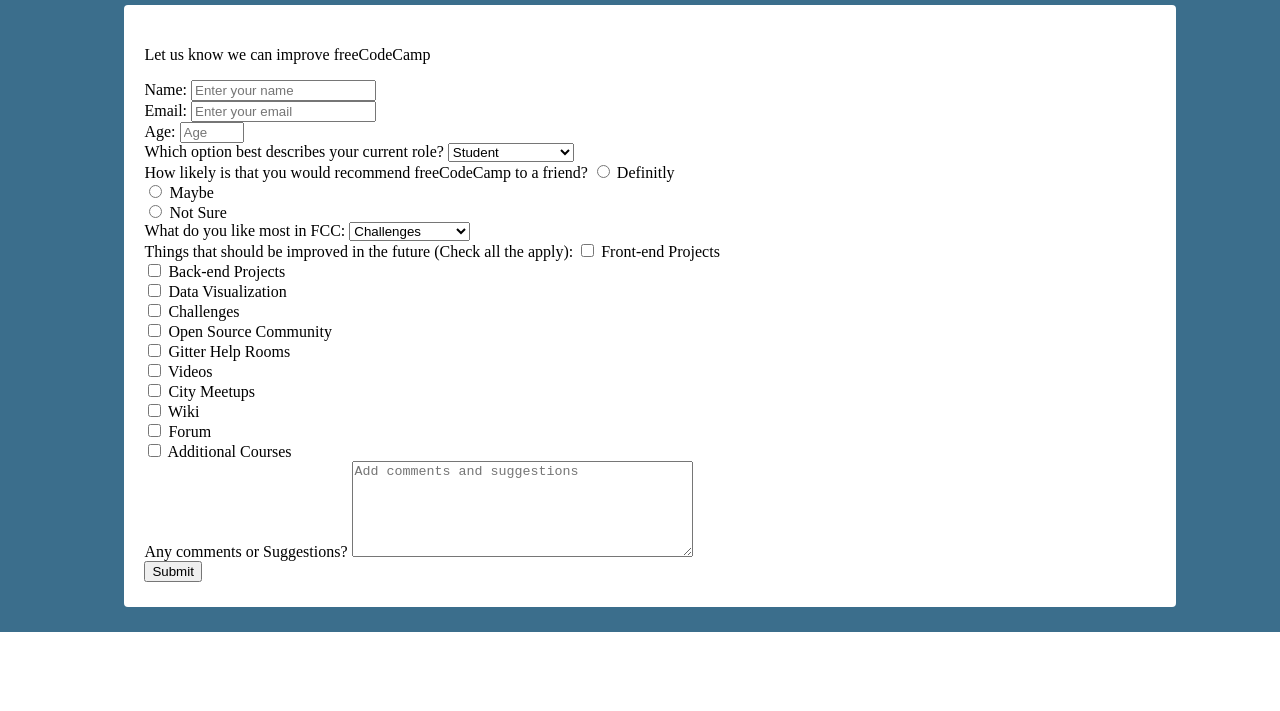
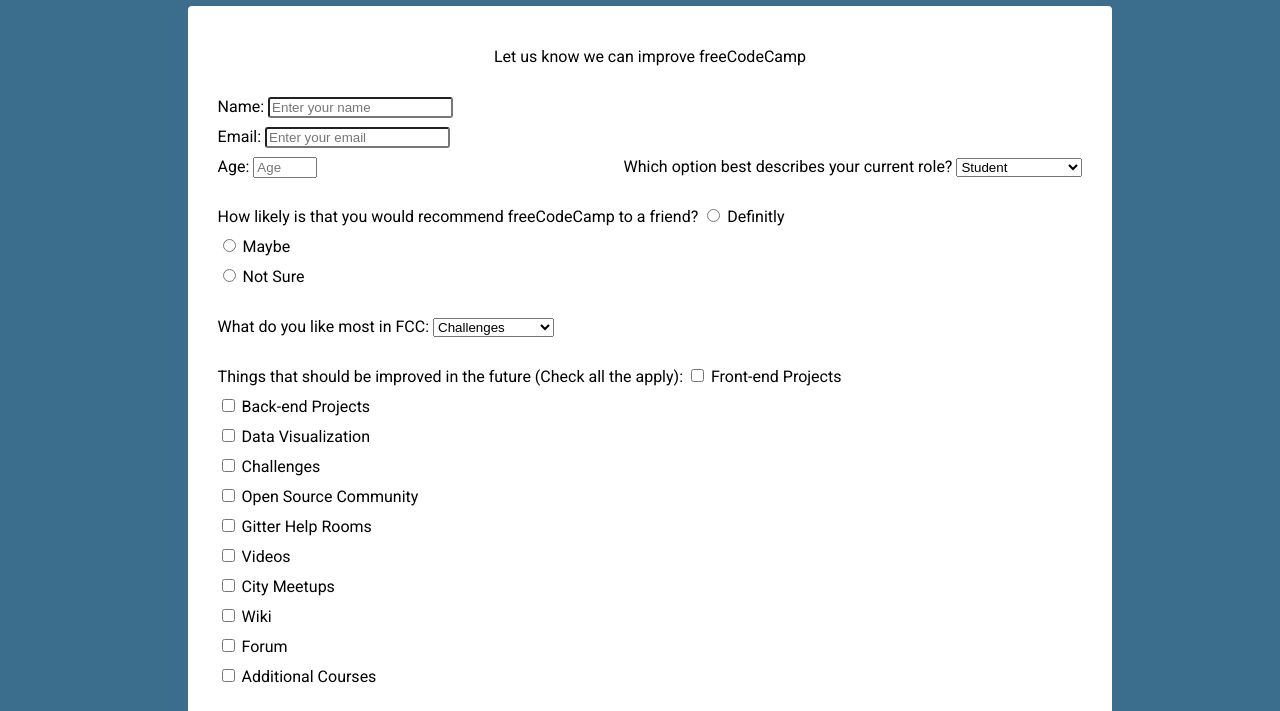
Before and after one commit to ibrahimrahimi/Survey-form, a plain HTML site: page index.html in a window 1280 px wide. Shown: the part 98-809 px from the top of the page. Drawn offline with Linux system fonts and the light colour scheme.

Commit message:
Add some basic style to form

```diff
--- a/css/style.css
+++ b/css/style.css
@@ -1,4 +1,5 @@
 #main {
+    font-family: 'Roboto', sans-serif;
     width: 100%;
     height: 100%;
     background: #3B6E8C;
@@ -12,7 +13,7 @@
 }
 
 #content {
-    width: 80%;
+    width: 70%;
     height: 90%;
     background-color: #FFFFFF;
     margin: 0px auto;
@@ -20,3 +21,28 @@
     padding: 25px 20px;
     border-radius: 4px;
 }
+
+.form-section {
+    margin: 10px 10px;
+    line-height: 30px;
+    display: inline-block;
+}
+
+#description {
+    text-align: center;
+}
+
+#submit {
+    text-align: center;
+}
+
+#name {
+    display: inline;
+    border-radius: 3px;
+
+
+}
+#email {
+    display: inline;
+    border-radius: 3px;
+}
--- a/index.html
+++ b/index.html
@@ -3,6 +3,7 @@
     <head>
         <title>Survey Form</title>
         <link rel="stylesheet" href="css/style.css">
+        <link href="https://fonts.googleapis.com/css?family=Roboto" rel="stylesheet">
     </head>
     <body>
         <div id="main">
@@ -10,12 +11,15 @@
             <div id="content">
                 <p id="description">Let us know we can improve freeCodeCamp</p>
                 <form id="survey-form" action="#">
+                    <div class="form-section">
                         <label id="name-label" for="name">Name: </label>
                         <input type="text" name="name" id="name" placeholder="Enter your name" required> <br>
                         <label id="email-label" for="email">Email: </label>
                         <input type="email" id="email" name="email" placeholder="Enter your email" required> <br>
                         <label id="number-label" for="age">Age: </label>
                         <input type="number" id="number" name="age" placeholder="Age" min="6" max="100"> <br>
+                    </div>
+                    <div class="form-section">
                         <label for="role">Which option best describes your current role? </label>
                         <select name="role" id="dropdown">
                             <option  disabled value="">Select an Option</option>
@@ -24,12 +28,15 @@
                             <option value="full time learner">Full Time Learner</option>
                             <option value="prefer not to say">Prefer Not to Say</option>
                             <option value="other">Other</option>
-                    </select> <br>
+                        </select>
+                    </div>
+                    <div class="form-section">
                         <label for="recommend">How likely is that you would recommend freeCodeCamp to a friend? </label>
                         <input type="radio" name="recommend" value="definitly"> Definitly <br>
                         <input type="radio" name="recommend" value="maybe"> Maybe <br>
                         <input type="radio" name="recommend" value="not sure"> Not Sure
-                     <br>
+                    </div>
+                    <div class="form-section">
                         <label for="like"> What do you like most in FCC: </label>
                         <select name="like" id="dropdown">
                             <option  disabled value="">Select an Option</option>
@@ -37,7 +44,9 @@
                             <option value="projects">Projects</option>
                             <option value="community">Community</option>
                             <option value="open source">Open Source</option>
-                        </select> <br>
+                        </select>
+                    </div>
+                    <div class="form-section">
                         <label for="future">Things that should be improved in the future (Check all the apply): </label>
                         <input type="checkbox" name="future" value="front-end Projects"> Front-end Projects <br>
                         <input type="checkbox" name="future" value="back-end Projects"> Back-end Projects<br>
@@ -49,10 +58,15 @@
                         <input type="checkbox" name="future" value="city meetups" > City Meetups <br>
                         <input type="checkbox" name="future" value="wiki"> Wiki<br>
                         <input type="checkbox" name="future" value="forum"> Forum <br>
-                        <input type="checkbox" name="future" value="additional courses" > Additional Courses<br>
+                        <input type="checkbox" name="future" value="additional courses" > Additional Courses
+                    </div>
+                    <div class="form-section">
                         <label for="additional-element">Any comments or Suggestions? </label>
-                        <textarea name="additional-element" id="additional-element" cols="40" rows="6" placeholder="Add comments and suggestions"></textarea> <br>
+                        <textarea name="additional-element" id="additional-element" cols="40" rows="6" placeholder="Add comments and suggestions"></textarea>
+                    </div>
+                    <div class="form-section">
                         <input type="submit" id="submit" name="submit" value="Submit">
+                    </div>
                 </form>
             </div>
         </div>
```
Lines whose indentation alone changed are shown as unchanged.
